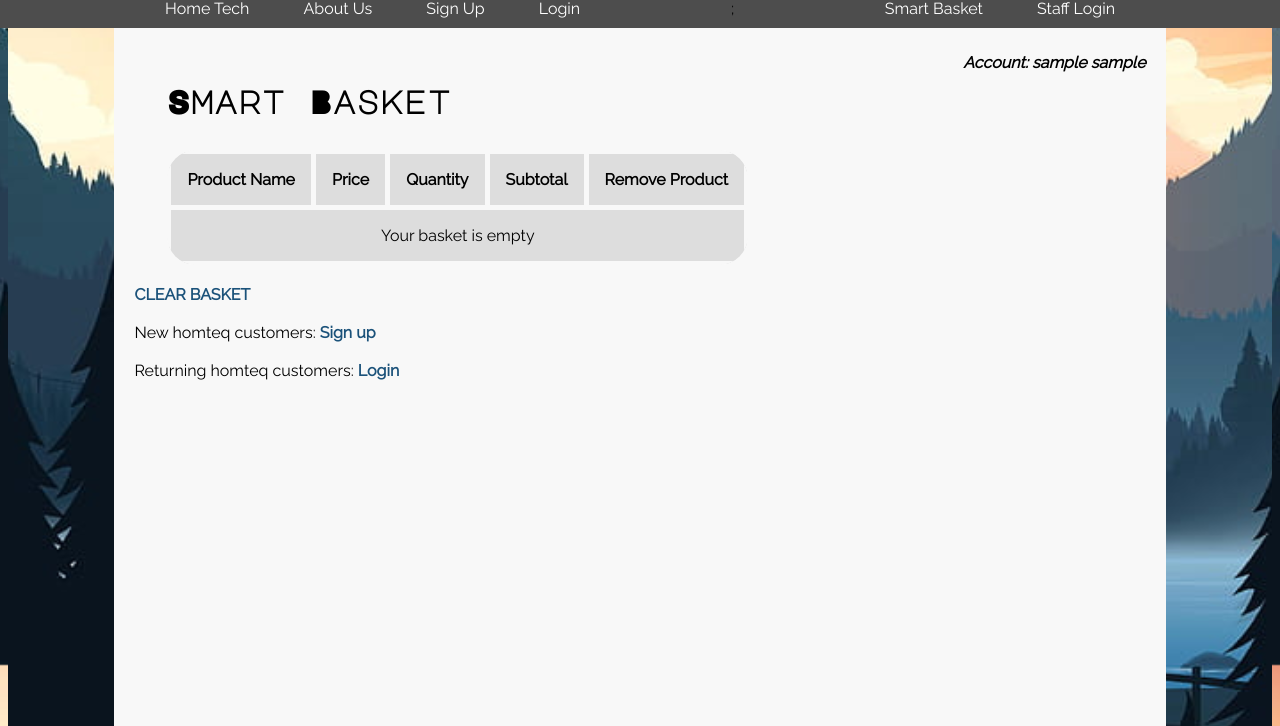
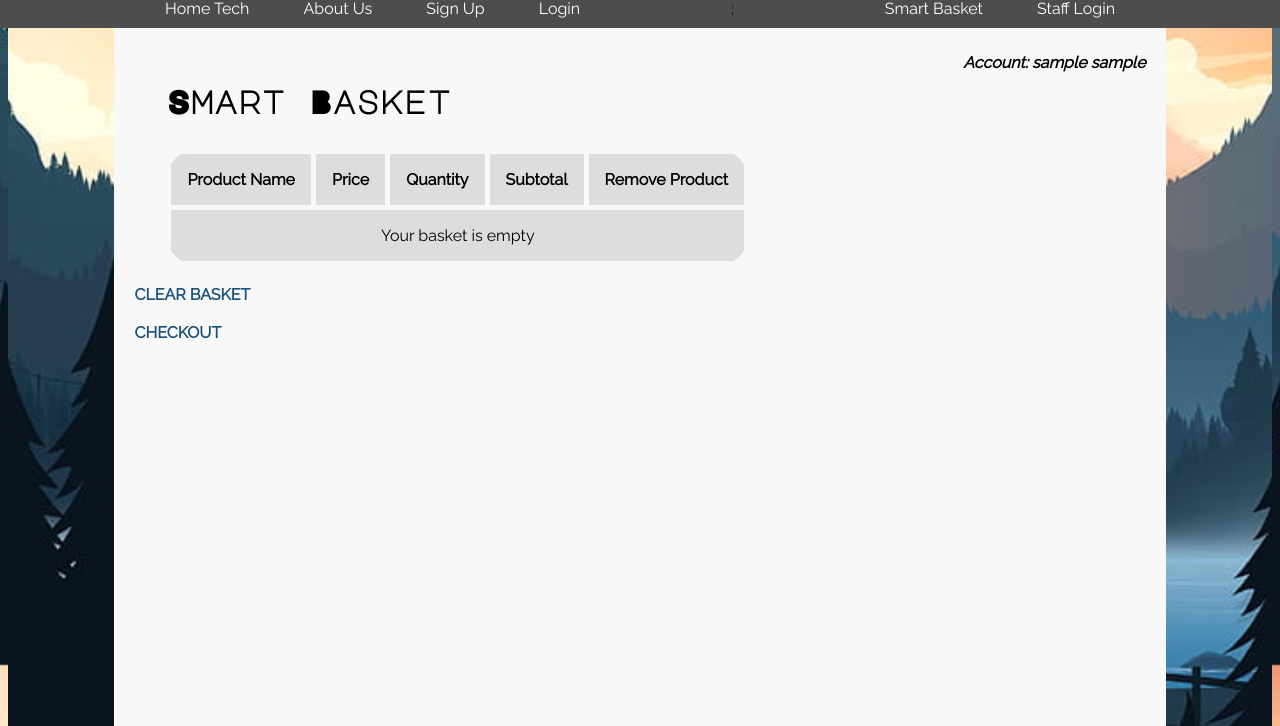
Before and after one commit to Judinus10/homteqWebApplication, a PHP site: page /basket.php in a window 1280 px wide. Shown: the part 135-861 px from the top of the page. Run offline with PHP 8.4, Linux system fonts and the light colour scheme; the visitor is signed in with stand-in values (Sample User, id 1).

Commit message:
Updated the BASKET page to prompt the user to sign up or login if they are not logged in, or to check out if they are logged in

```diff
--- a/basket.php
+++ b/basket.php
@@ -7,7 +7,7 @@ echo "<link rel='stylesheet' type='text/css' href='mystylesheet.css'>";
 echo "<title>" . $pagename . "</title>";
 echo "<body>";
 include("headfile.html");
-include ("detectlogin.php");
+include("detectlogin.php");
 echo "<h4>" . $pagename . "</h4>";
 
 /* ✅ REMOVE ITEM CODE (as per your pseudocode) */
@@ -68,8 +68,13 @@ if (isset($_SESSION['basket']) && !empty($_SESSION['basket'])) {
 echo "</table>";
 
 echo "<br><p><a href='clearbasket.php'>CLEAR BASKET</a></p>";
-echo "<br><p>New homteq customers: <a href='signup.php'>Sign up</a></p>";
-echo "<br><p>Returning homteq customers: <a href='login.php'>Login</a></p>";
+
+if (isset($_SESSION['userid'])) {
+    echo "<br><p><a href=checkout.php>CHECKOUT</a></p>";
+} else {
+    echo "<br><p>New homteq customers: <a href='signup.php'>Sign up</a></p>";
+    echo "<p>Returning homteq customers: <a href='login.php'>Login</a></p>";
+}
 
 include("footfile.html");
 echo "</body>";
```
